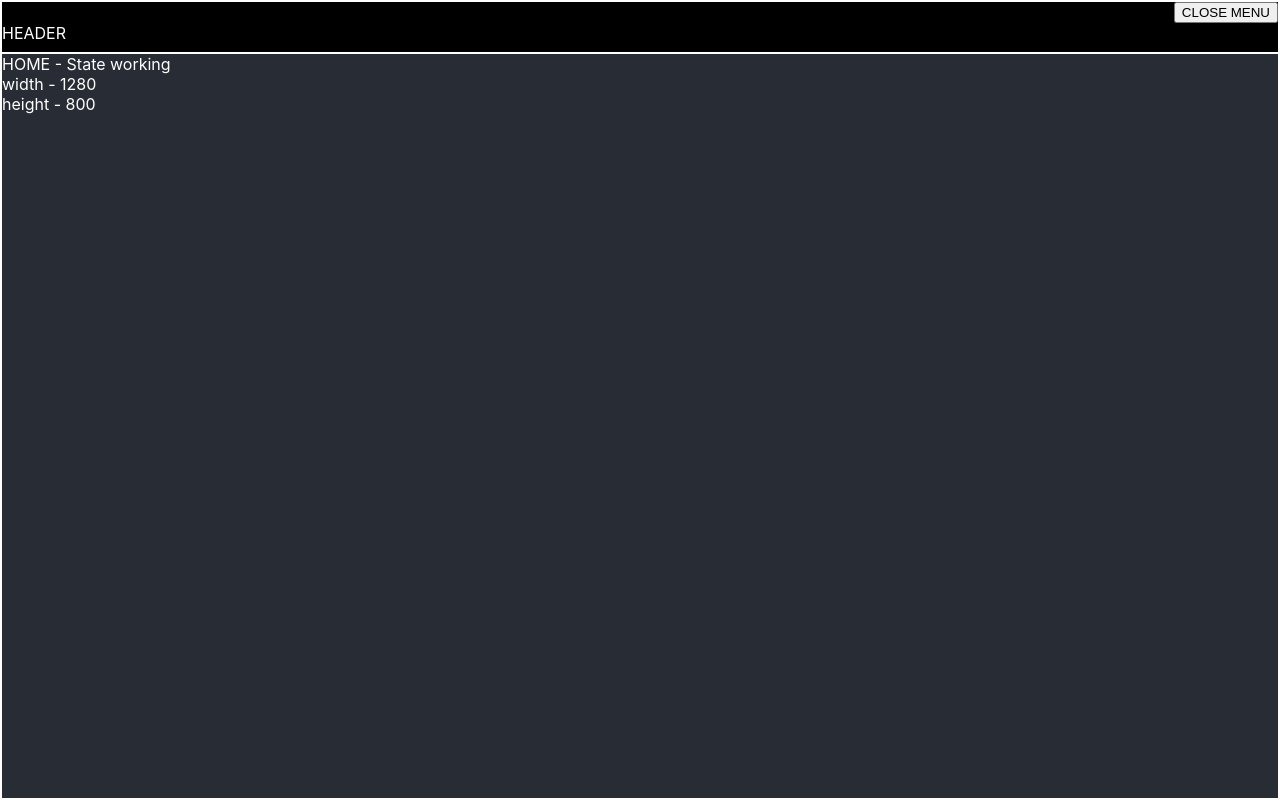
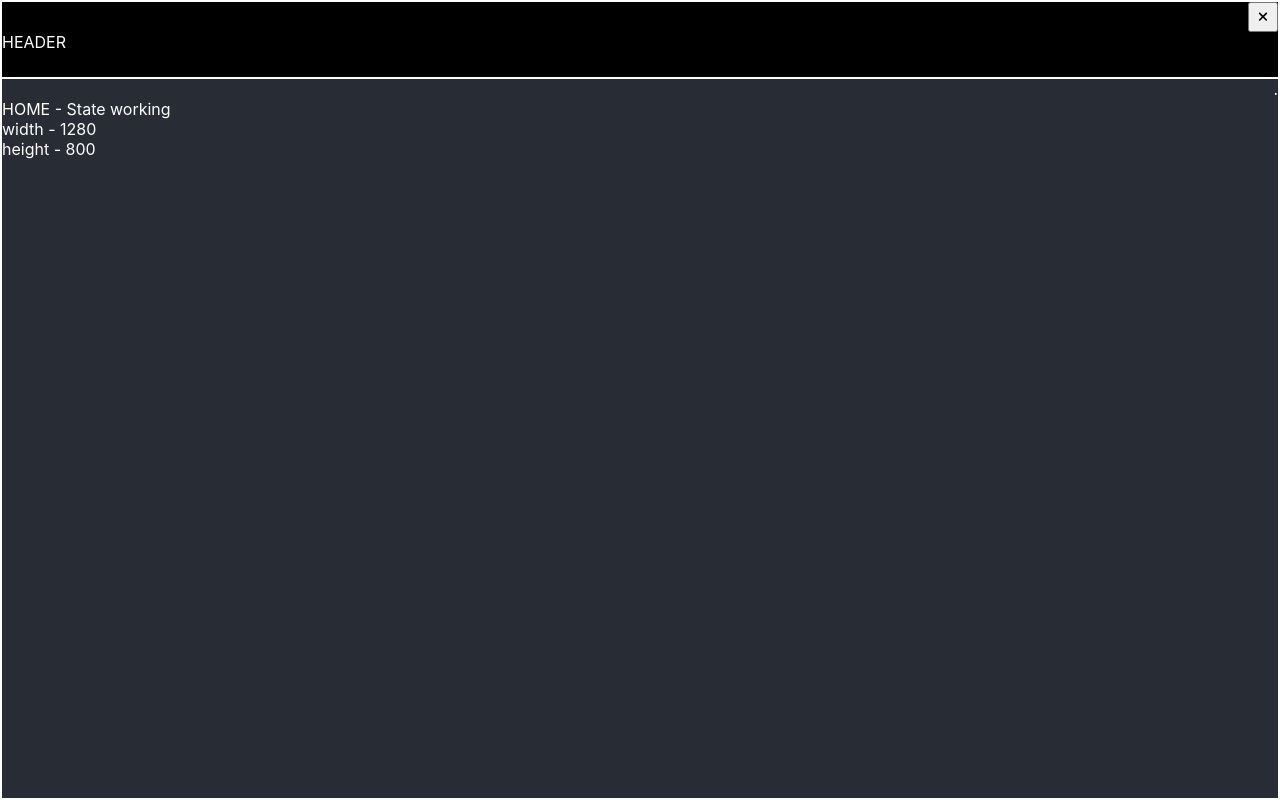
Before and after one commit to Oliver343/QuackShop, a React (Create React App) app: page / in a window 1280 px wide. Built offline with nearby package versions, Linux system fonts and the light colour scheme.

Commit message:
font awsome icons added

```diff
--- a/package.json
+++ b/package.json
@@ -3,6 +3,9 @@
   "version": "0.1.0",
   "private": true,
   "dependencies": {
+    "@fortawesome/fontawesome-svg-core": "^6.5.2",
+    "@fortawesome/free-solid-svg-icons": "^6.5.2",
+    "@fortawesome/react-fontawesome": "^0.2.0",
     "@testing-library/jest-dom": "^5.17.0",
     "@testing-library/react": "^13.4.0",
     "@testing-library/user-event": "^13.5.0",
--- a/src/components/Header.jsx
+++ b/src/components/Header.jsx
@@ -1,9 +1,12 @@
+import { FontAwesomeIcon } from '@fortawesome/react-fontawesome'
+import { faXmark } from '@fortawesome/free-solid-svg-icons'
+
 export default function Header(props) {
 
     return(
         <div className="headerMain">
             <div className="buttonBox">
-                <button onClick={props.toggleMenu}>CLOSE MENU</button>
+                <button className='menuToggleBtn' onClick={props.toggleMenu}><FontAwesomeIcon icon={faXmark} /></button>
             </div>
             HEADER
         </div>
--- a/src/pages/Home.css
+++ b/src/pages/Home.css
@@ -11,7 +11,7 @@
 }
 
 .headerMain {
-    height: 50px;
+    height: 75px;
     background-color: black;
     border-top: white 2px solid;
     border-right: white 2px solid;
@@ -23,3 +23,8 @@
     justify-content: end;
     align-items: center;
 }
+
+.menuToggleBtn {
+    height: 30px;
+    width: 30px;
+}
--- a/src/pages/Home.jsx
+++ b/src/pages/Home.jsx
@@ -1,4 +1,6 @@
 import { useContext, useState } from "react"
+import { FontAwesomeIcon } from '@fortawesome/react-fontawesome'
+import { faBars } from '@fortawesome/free-solid-svg-icons'
 import { StoreContextWrapper } from "../store/ContextProvider"
 import Header from "../components/Header"
 import './Home.css';
@@ -9,7 +11,7 @@ export default function Home() {
     const [width, setWidth] = useState(window.innerWidth)
     const [height, setHeight] = useState(window.innerHeight)
     const [menuShow, setMenuShow] = useState(true)
-    let menuHight = 56
+    let menuHight = 81
 
     if(!menuShow) {menuHight = 4}
 
@@ -35,7 +37,7 @@ export default function Home() {
             style={{minHeight: (height - menuHight)}}
             >
                 <div className ="buttonBox">
-                    {menuShow ? "" : <button onClick={handleMenuToggle}>MENU</button>}
+                    {menuShow ? "." : <button className="menuToggleBtn" onClick={handleMenuToggle}><FontAwesomeIcon icon={faBars} /></button>}
                 </div>
                 HOME - {storeObject.checkState}
                 <br />
```
Also changed, not shown: 1 other file (tests, documents, lock files or other folders).
